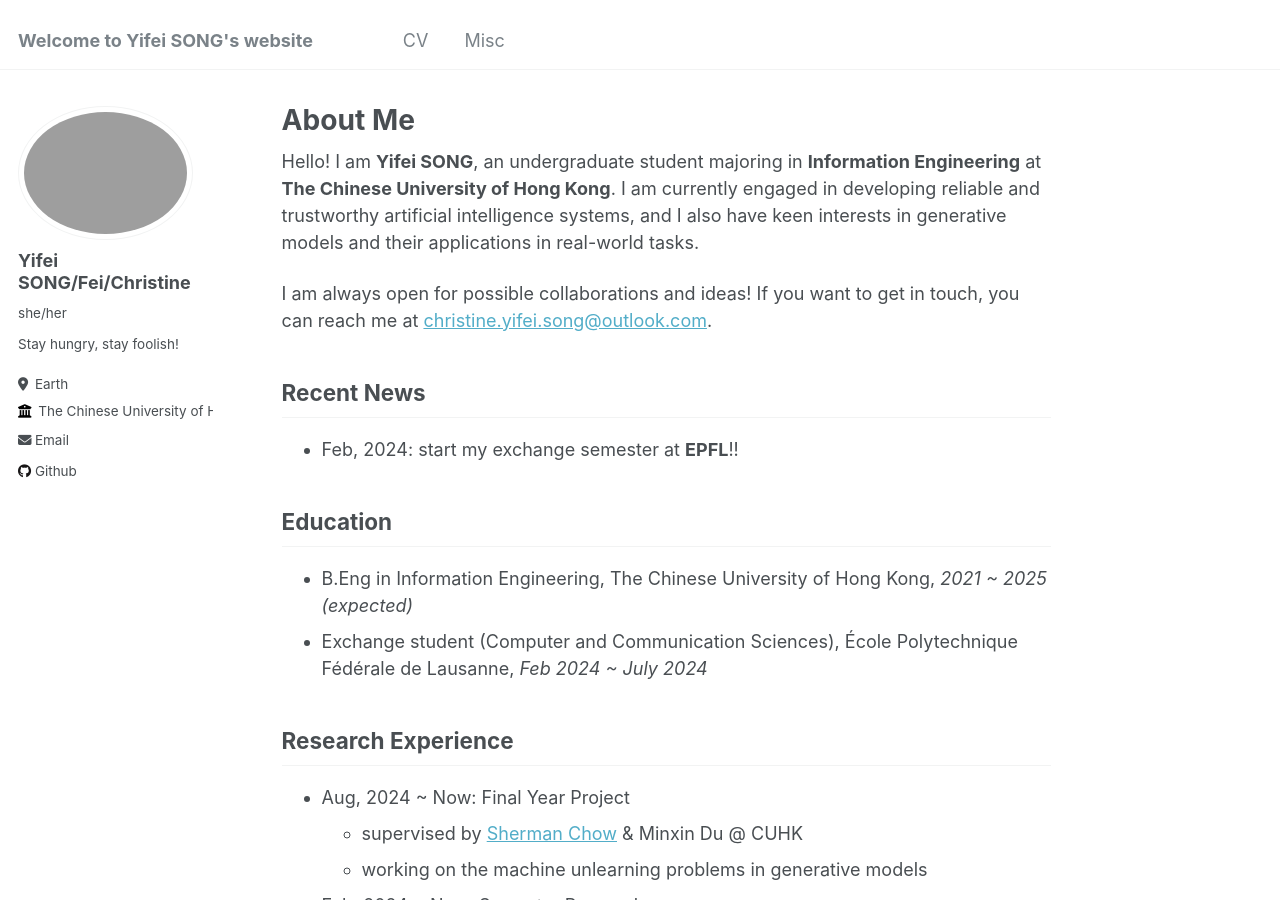
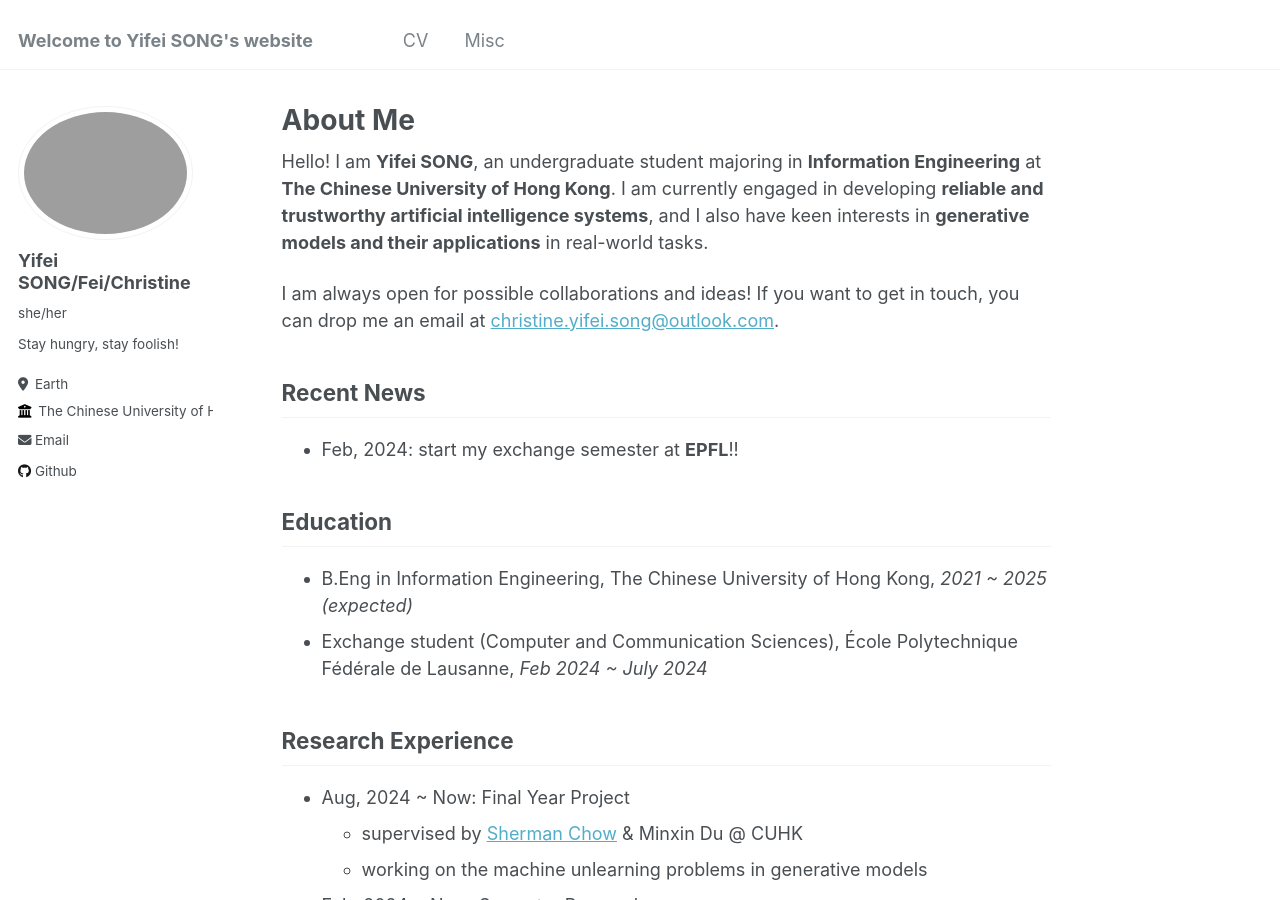
Before and after one commit to HiFei4869/HiFei4869.github.io, a Jekyll site: the page built from _pages/about.md, in a window 1280 px wide and 900 px high. Built offline with Jekyll 4.4.1, drawn with Linux system fonts in a browser that asks for light colours.

Commit message:
Update about.md

```diff
--- a/_pages/about.md
+++ b/_pages/about.md
@@ -8,9 +8,9 @@ redirect_from:
 ---
 
 
-Hello! I am **Yifei SONG**, an undergraduate student majoring in **Information Engineering** at **The Chinese University of Hong Kong**. I am currently engaged in developing reliable and trustworthy artificial intelligence systems, and I also have keen interests in generative models and their applications in real-world tasks.
+Hello! I am **Yifei SONG**, an undergraduate student majoring in **Information Engineering** at **The Chinese University of Hong Kong**. I am currently engaged in developing **reliable and trustworthy artificial intelligence systems**, and I also have keen interests in **generative models and their applications** in real-world tasks.
 
-I am always open for possible collaborations and ideas! If you want to get in touch, you can reach me at [christine.yifei.song@outlook.com](mailto:christine.yifei.song@outlook.com).
+I am always open for possible collaborations and ideas! If you want to get in touch, you can drop me an email at [christine.yifei.song@outlook.com](mailto:christine.yifei.song@outlook.com).
 
 ## Recent News
  - Feb, 2024: start my exchange semester at **EPFL**!!
```
